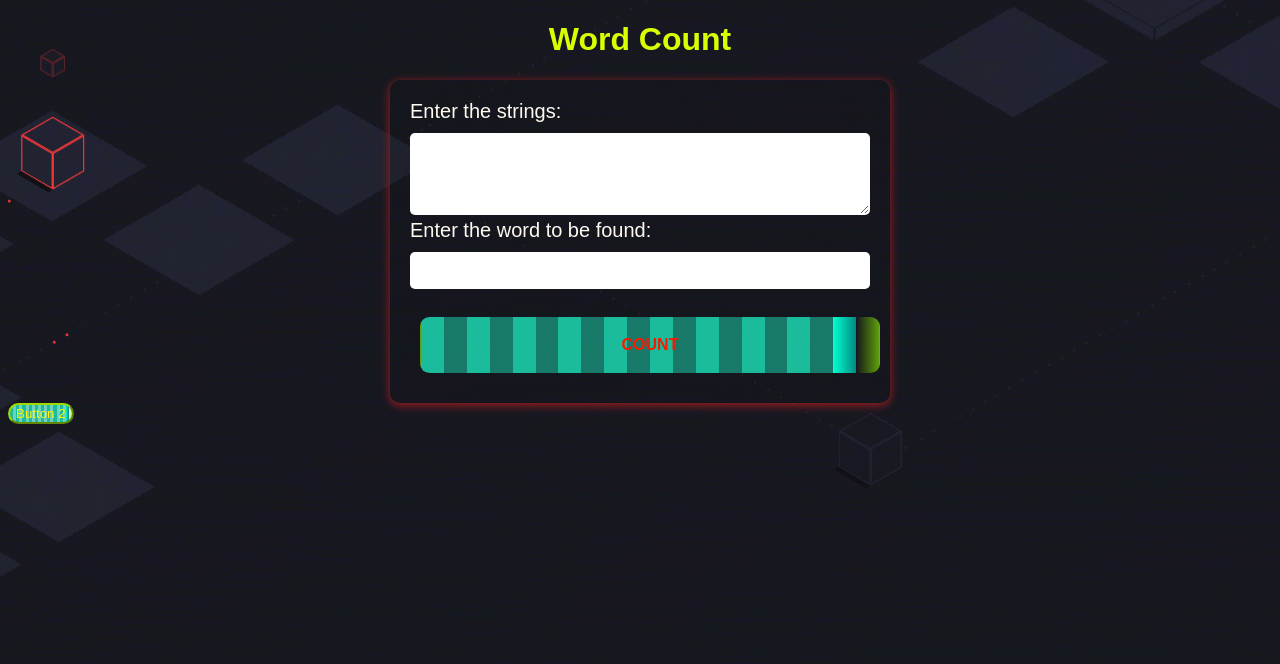
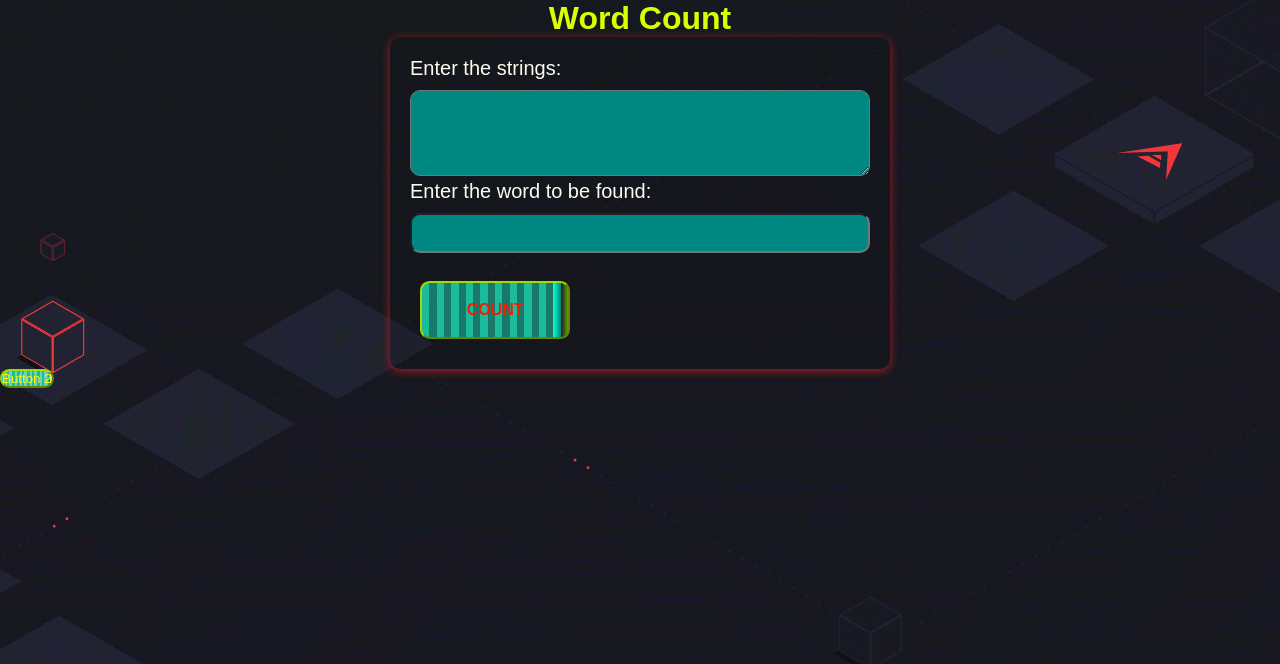
Before and after one commit to ShivDev007/counter, a Flask app: page / in a window 1280 px wide. Shown: the top 664 px of the page. Run offline with Flask 3, Linux system fonts and the light colour scheme.

Commit message:
second version

```diff
--- a/static/styles.css
+++ b/static/styles.css
@@ -1,12 +1,18 @@
 @import url('https://fonts.googleapis.com/css2?family=Poppins:ital,wght@0,400;0,500;0,600;0,700;1,400&display=swap');
+@import url('https://fonts.googleapis.com/css2?family=Kalam:wght@700&display=swap');
+@import url('https://fonts.googleapis.com/css2?family=Concert+One&family=Kalam:wght@700&display=swap');
 * {
 	box-sizing: border-box;
+  margin: 0px;
+  padding:0px;
 }
 
 body {
     font-family: Arial, sans-serif;
     background-image: url(../static/back3.gif);
     background-position: center;
+
+    background-attachment: fixed;
 
   }
 
@@ -36,26 +42,19 @@ body {
   }
 
   textarea,
-  input[type="text"],
-  input[type="submit"] {
+  input[type="text"]
+  {
     width: 100%;
+    background-color: #008982;
+    color: rgb(250, 246, 246);
+    /* font-weight: bold; */
+    font-family: 'Concert One';
     padding: 10px;
-    border: 1px solid #8c5e5e00;
-    border-radius: 5px;
+    /* border: 1px solid #8c5e5e00; */
+    border-radius: 10px;
   }
 
-  input[type="submit"] {
-    background-color: #704040;
-    color: #fff;
-    cursor: pointer;
-    transition: 0.5s;
-  }
 
-  input[type="submit"]:hover {
-    background-color: #ff003311;
-    transition: 0.5s;
-    color: #00ffee ;
-  }
   .result{
     font-size: 3rem;
     color:brown
```
